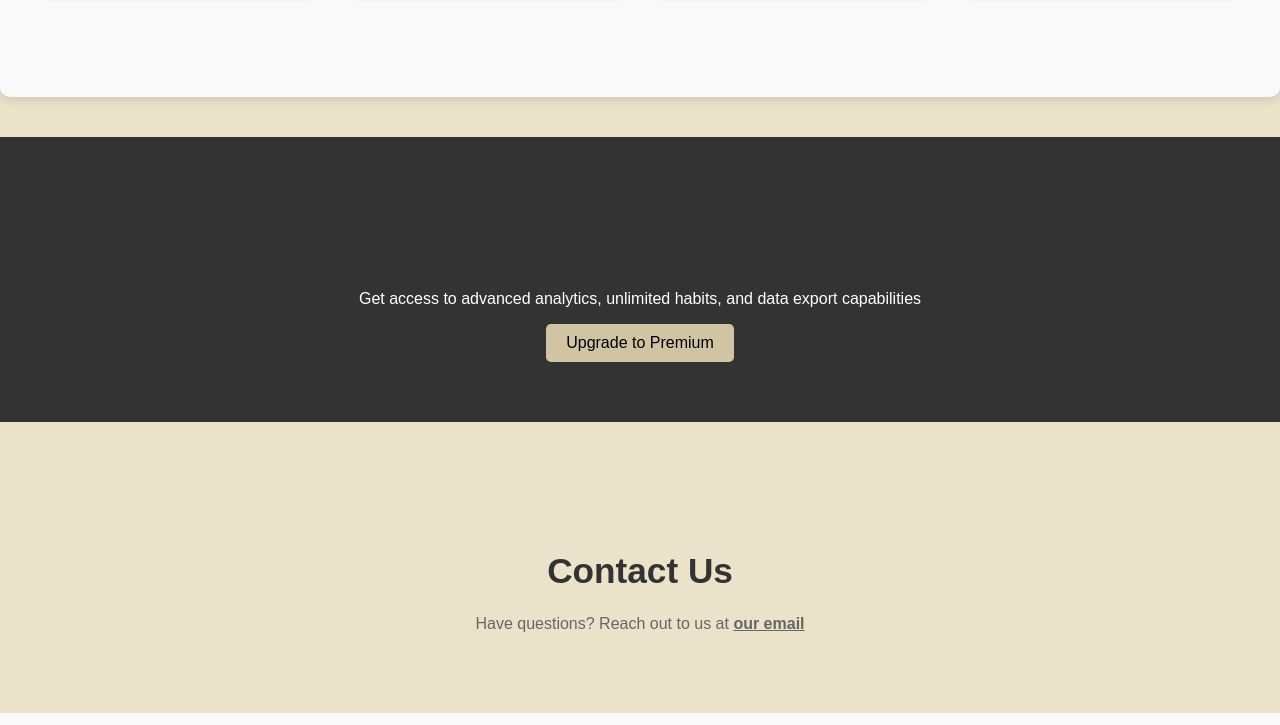
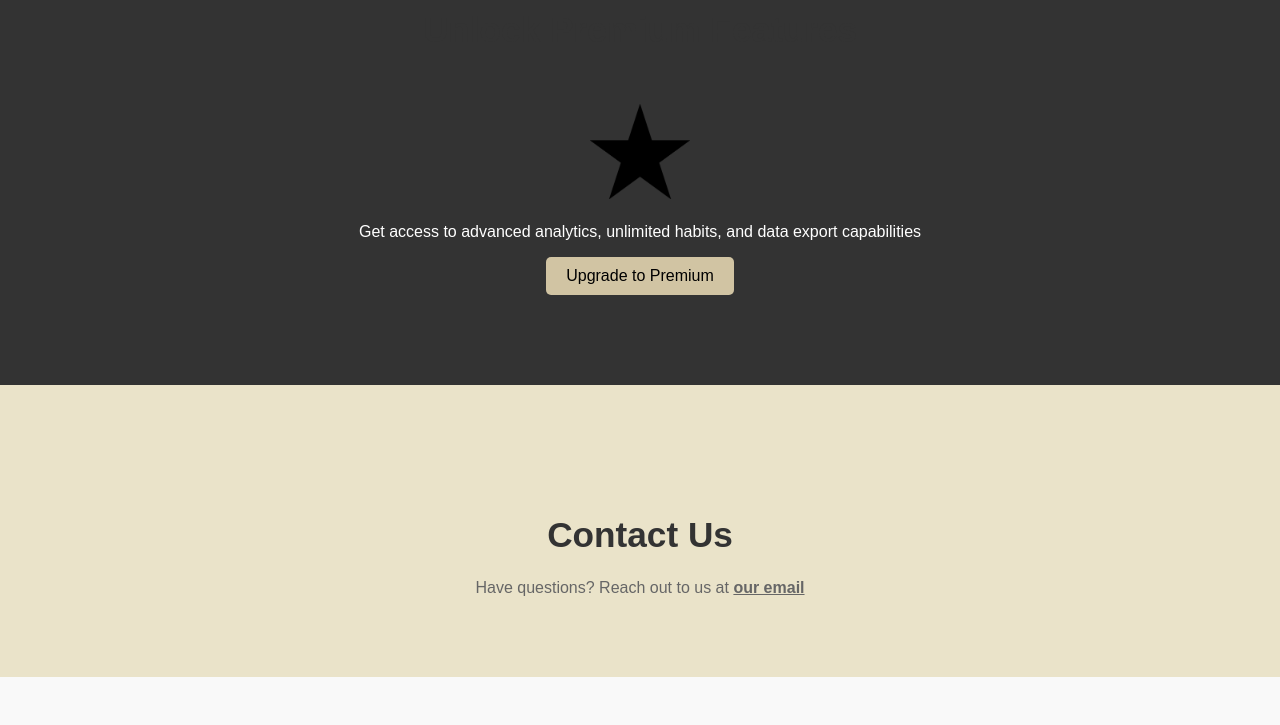
Before and after one commit to Gemshi-IO/Countit, a plain HTML site: page index.html in a window 1280 px wide. Shown: the part 2075-2800 px from the top of the page. Drawn offline with Linux system fonts and the light colour scheme.

Commit message:
Add files via upload

```diff
--- a/index.html
+++ b/index.html
@@ -63,10 +63,11 @@
         /* App Screen */
         .app-screen {
             width: 100%;
-            max-width: 400px;
+            max-width: 500px;
             height: auto;
-            box-shadow: 0 25px 50px -12px rgba(0, 0, 0, 0.25),
-                        0 8px 24px -8px rgba(0, 0, 0, 0.15);
+            /*box-shadow: 0 25px 50px -12px rgba(0, 0, 0, 0.25),
+                        0 8px 24px -8px rgba(0, 0, 0, 0.15);*/
+            box-shadow: none;
             border-radius: 20px;
             transition: transform 0.3s ease;
         }
@@ -616,6 +617,11 @@
             font-size: 1.1rem;
             color: #666;
         }
+
+        .premium-star {
+            width: 100px; /* Adjust size as needed */
+            margin-bottom: 10px; /* Space below the image */
+        }
     </style>
 </head>
 <body>
@@ -716,8 +722,9 @@
     <!-- Premium Features -->
     <section class="premium-section">
         <h2>Unlock Premium Features</h2>
-        <div class="premium-content">
-            <p style="color: #fff;">Get access to advanced analytics, unlimited habits, and data export capabilities</p>
+        <div class="premium-content" style="padding: 30px 10px;">
+            <img src="star.png" alt="Star" class="premium-star">
+            <p style="color: #fff; font-size: 1rem;">Get access to advanced analytics, unlimited habits, and data export capabilities</p>
             <a href="#" class="cta-button">Upgrade to Premium</a>
         </div>
     </section>
```
Also changed, not shown: Frame.png, star.png (added).
